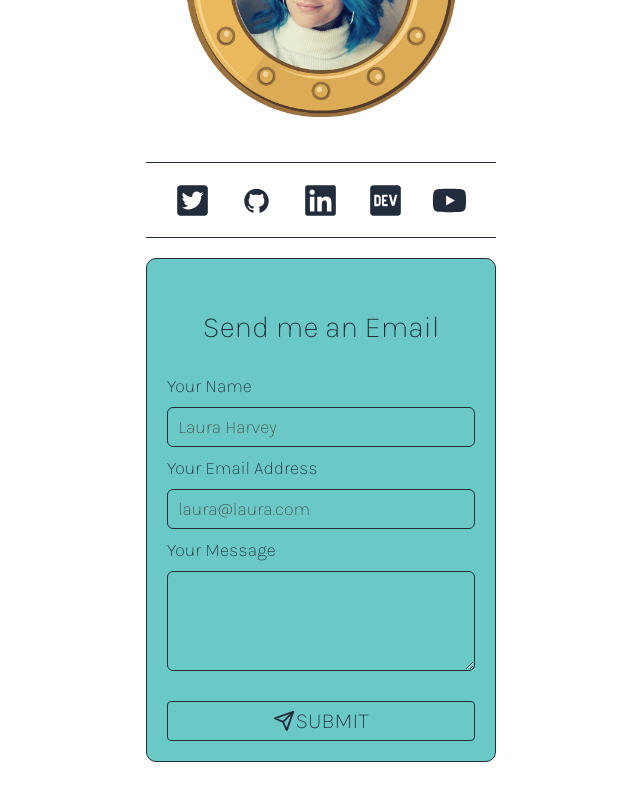
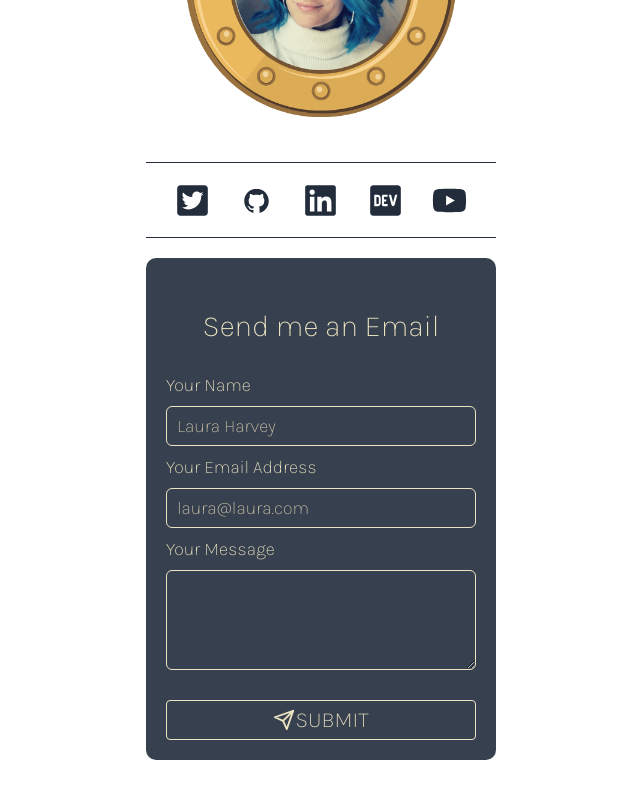
Before and after one commit to lauracharvey/my-portfolio, a React app: page / in a window 1280 px wide. Shown: the part 7599-8399 px from the top of the page, without its empty margins (319-959 px from the left). Built offline with nearby package versions, Linux system fonts and the light colour scheme; no server answers; the HTML template or start-up script is replaced by a standard one.

Commit message:
changing contact form colour

```diff
--- a/src/styles/styles.scss
+++ b/src/styles/styles.scss
@@ -543,9 +543,12 @@ header {
     justify-content: center;
     padding: 20px;
     border-radius: 10px;
-    background: #6AC8C6;
+    background: #222c3be6;
     margin-top: 20px;
-    border: solid 1px var(--darkBlue);
+
+    h3 {
+      color: var(--gold);
+    }
 
     label, input, textarea{
       width: 100%;
@@ -554,44 +557,45 @@ header {
     label {
       font-size: 18px;
       margin: 10px;
+      color: var(--gold);
     }
 
     input {
       height: 40px;
-      border: solid 1px var(--darkBlue);
+      border: solid 1px var(--gold);
       background: none;
       padding: 10px;
       border-radius: 6px;
       font-family: var(--text);
       font-weight: 200;
       font-size: 18px;
-      color: var(--darkBlue);
+      color: var(--gold);
       font-weight: 400;
     }
 
     ::placeholder {
-      color: #4b4b4b;
+      color: var(--darkGold);
       font-weight: 200;
     }
 
     input:focus, textarea:focus {
       outline: 0;
-      background: var(--darkBlue);
-      color: var(--lightBlue);
+      background: var(--gold);
+      color: var(--darkBlue);
       border: solid 1px var(--darkBlue);
       font-weight: 200;
     }
 
     textarea {
       height: 100px;
-      border: solid 1px var(--darkBlue);
+      border: solid 1px var(--gold);
       background: none;
       padding: 10px;
       border-radius: 6px;
       font-family: var(--text);
       font-weight: 200;
       font-size: 18px;
-      color: var(--darkBlue);
+      color: var(--gold);
       font-weight: 400;
     }
 
@@ -601,9 +605,9 @@ header {
         height: 40px;
         border-radius: 4px;
         background: none;
-        border: solid 1px var(--darkBlue);
+        border: solid 1px var(--gold);
         font-family: var(--text);
-        color: var(--darkBlue);
+        color: var(--gold);
         font-size: 22px;
         font-weight: 200;
         margin: 30px 0 0 0;
@@ -614,8 +618,8 @@ header {
     }
 
     button:hover {
-      background-color: var(--darkBlue);
-      color: var(--lightBlue);
+      background-color: var(--gold);
+      color: var(--darkBlue);
       border: solid 1px var(--darkBlue);
     }
 
@@ -928,8 +932,6 @@ header {
 
   .contact {
     top: 8500px;
-    background: rgba(48, 130, 128, 0.9);
-    padding: 0 0 300px 0;
   }
 
 }
```
